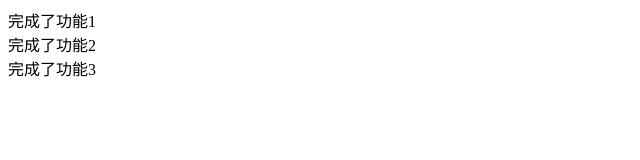
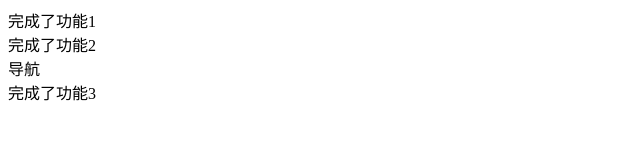
Before and after one commit to czze/branch-local, a plain HTML site: page index.html in a window 1280 px wide. Shown: the whole page, without its empty margins (0-640 px from the left). Drawn offline with Linux system fonts and the light colour scheme.

Commit message:
更新了功能2
更新了功能2

```diff
--- a/index.html
+++ b/index.html
@@ -8,7 +8,7 @@
 </head>
 <body>
     <header>完成了功能1</header>
-    <main>完成了功能2</main>
+    <main>完成了功能2 <nav>导航</nav> </main>
     <footer>完成了功能3</footer>
 </body>
 </html>
```
